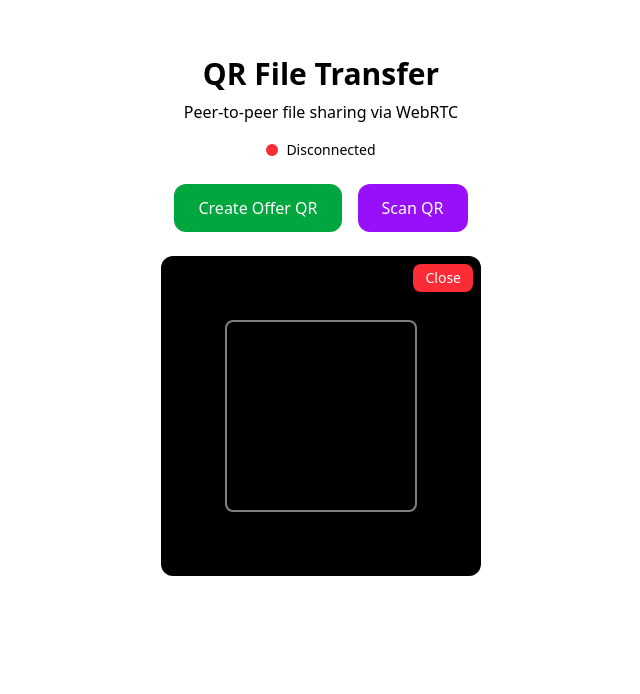
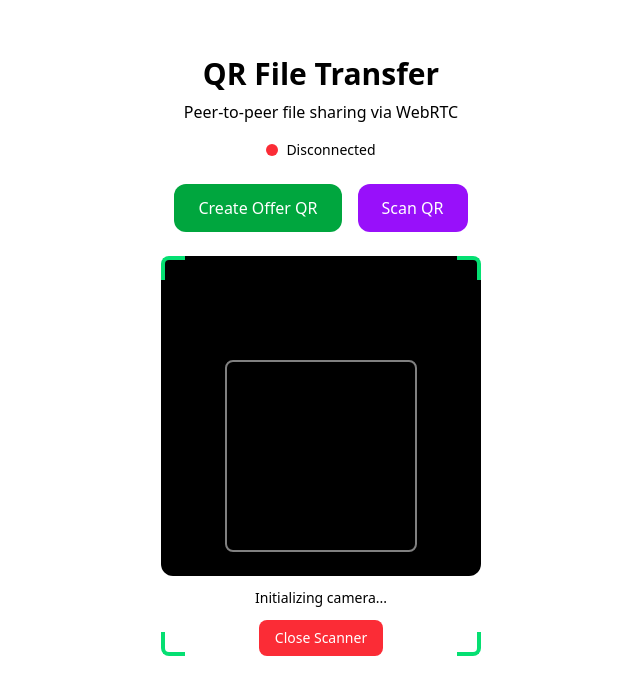
Before and after one commit to visz29/File_Transfer_local, a React (Vite) app: page / in a window 1280 px wide. Both pictures are taken after a click on the button "Scan QR". Shown: the top 694 px of the page, without its empty margins (319-959 px from the left). Built offline with nearby package versions, Linux system fonts and the light colour scheme; no server answers.

Commit message:
update 09.13

```diff
--- a/src/App.jsx
+++ b/src/App.jsx
@@ -28,21 +28,29 @@ function ProgressBar({ progress, label, fileName }) {
 }
 
 // ----------------------
-// CAMERA QR SCANNER
+// CAMERA QR SCANNER - Fixed scanner with proper video loading and debugging
 // ----------------------
 function CameraScanner({ onScan, onClose }) {
   const videoRef = useRef(null)
   const canvasRef = useRef(null)
   const streamRef = useRef(null)
   const animationRef = useRef(null)
+  const [scanStatus, setScanStatus] = useState("Initializing camera...")
+  const [hasCamera, setHasCamera] = useState(true)
 
   useEffect(() => {
     let mounted = true
+    let scanning = false
 
     const startCamera = async () => {
       try {
+        // Request camera permission
         const stream = await navigator.mediaDevices.getUserMedia({
-          video: { facingMode: "environment" },
+          video: {
+            facingMode: "environment",
+            width: { ideal: 640 },
+            height: { ideal: 480 },
+          },
         })
 
         if (!mounted) {
@@ -51,47 +59,76 @@ function CameraScanner({ onScan, onClose }) {
         }
 
         streamRef.current = stream
+
         if (videoRef.current) {
           videoRef.current.srcObject = stream
-          videoRef.current.play()
+
+          // Wait for video to be ready
+          videoRef.current.onloadedmetadata = () => {
+            if (!mounted) return
+            videoRef.current
+              .play()
+              .then(() => {
+                setScanStatus("Scanning for QR code...")
+                scanning = true
+                scanQR()
+              })
+              .catch((err) => {
+                console.error("Video play error:", err)
+                setScanStatus("Error playing video")
+              })
+          }
+        }
+      } catch (err) {
+        console.error("Camera error:", err)
+        setHasCamera(false)
+        setScanStatus("Camera access denied or unavailable")
+      }
     }
 
     const scanQR = () => {
-          if (!mounted || !videoRef.current || !canvasRef.current) return
+      if (!mounted || !scanning) return
 
       const video = videoRef.current
       const canvas = canvasRef.current
-          const ctx = canvas.getContext("2d")
 
-          if (video.readyState === video.HAVE_ENOUGH_DATA) {
+      if (!video || !canvas) {
+        animationRef.current = requestAnimationFrame(scanQR)
+        return
+      }
+
+      const ctx = canvas.getContext("2d", { willReadFrequently: true })
+
+      if (video.readyState === video.HAVE_ENOUGH_DATA && video.videoWidth > 0) {
         canvas.width = video.videoWidth
         canvas.height = video.videoHeight
         ctx.drawImage(video, 0, 0, canvas.width, canvas.height)
 
+        try {
           const imageData = ctx.getImageData(0, 0, canvas.width, canvas.height)
-            const code = jsQR(imageData.data, canvas.width, canvas.height)
+          const code = jsQR(imageData.data, imageData.width, imageData.height, {
+            inversionAttempts: "dontInvert",
+          })
 
-            if (code) {
+          if (code && code.data) {
+            setScanStatus("QR Code found!")
+            scanning = false
             onScan(code.data)
             return
+          }
+        } catch (e) {
+          console.error("Scan error:", e)
         }
       }
 
       animationRef.current = requestAnimationFrame(scanQR)
     }
 
-        scanQR()
-      } catch (err) {
-        console.error("Camera error:", err)
-        alert("Could not access camera. Please check permissions.")
-        onClose()
-      }
-    }
-
     startCamera()
 
     return () => {
       mounted = false
+      scanning = false
       if (animationRef.current) {
         cancelAnimationFrame(animationRef.current)
       }
@@ -99,18 +136,37 @@ function CameraScanner({ onScan, onClose }) {
         streamRef.current.getTracks().forEach((t) => t.stop())
       }
     }
-  }, [onScan, onClose])
+  }, [onScan])
 
   return (
-    <div className="relative mt-6">
-      <video ref={videoRef} className="w-80 h-80 bg-black rounded-xl object-cover" playsInline muted />
+    <div className="relative mt-6 flex flex-col items-center">
+      {hasCamera ? (
+        <>
+          <video ref={videoRef} className="w-80 h-80 bg-black rounded-xl object-cover" playsInline muted autoPlay />
           <canvas ref={canvasRef} className="hidden" />
-      <button onClick={onClose} className="absolute top-2 right-2 bg-red-500 text-white px-3 py-1 rounded-lg text-sm">
-        Close
+          <div className="absolute inset-0 flex items-center justify-center pointer-events-none">
+            <div className="w-48 h-48 border-2 border-white/50 rounded-lg">
+              <div className="absolute top-0 left-0 w-6 h-6 border-t-4 border-l-4 border-green-400 rounded-tl-lg" />
+              <div className="absolute top-0 right-0 w-6 h-6 border-t-4 border-r-4 border-green-400 rounded-tr-lg" />
+              <div className="absolute bottom-0 left-0 w-6 h-6 border-b-4 border-l-4 border-green-400 rounded-bl-lg" />
+              <div className="absolute bottom-0 right-0 w-6 h-6 border-b-4 border-r-4 border-green-400 rounded-br-lg" />
+            </div>
+          </div>
+        </>
+      ) : (
+        <div className="w-80 h-80 bg-muted rounded-xl flex items-center justify-center">
+          <p className="text-foreground/60 text-center px-4">Camera not available. Please check permissions.</p>
+        </div>
+      )}
+
+      <p className="text-foreground/80 text-sm mt-3">{scanStatus}</p>
+
+      <button
+        onClick={onClose}
+        className="mt-3 bg-red-500 hover:bg-red-600 text-white px-4 py-2 rounded-lg text-sm transition-colors"
+      >
+        Close Scanner
       </button>
-      <div className="absolute inset-0 flex items-center justify-center pointer-events-none">
-        <div className="w-48 h-48 border-2 border-white/50 rounded-lg" />
-      </div>
     </div>
   )
 }
```
Lines whose indentation alone changed are shown as unchanged.
